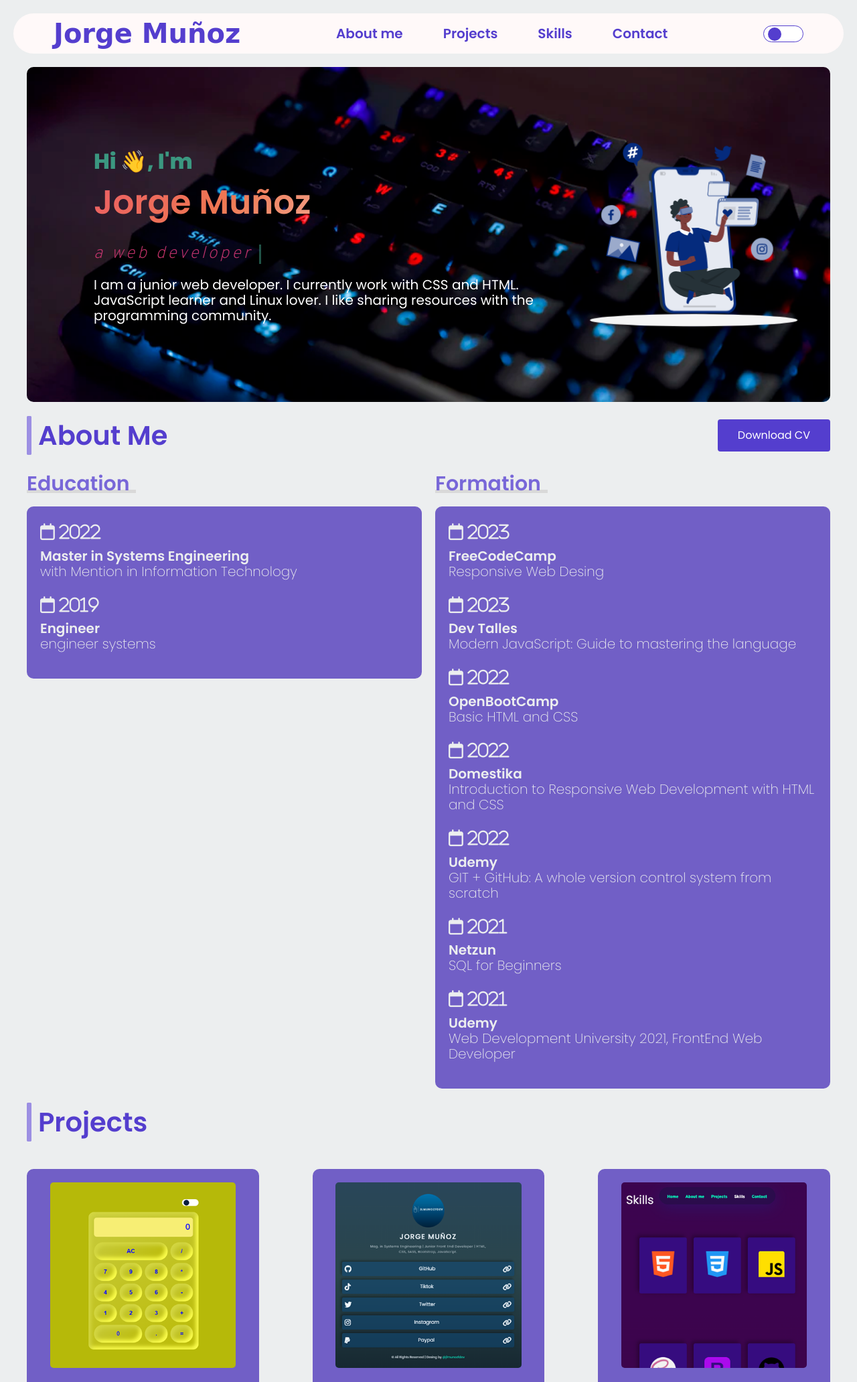
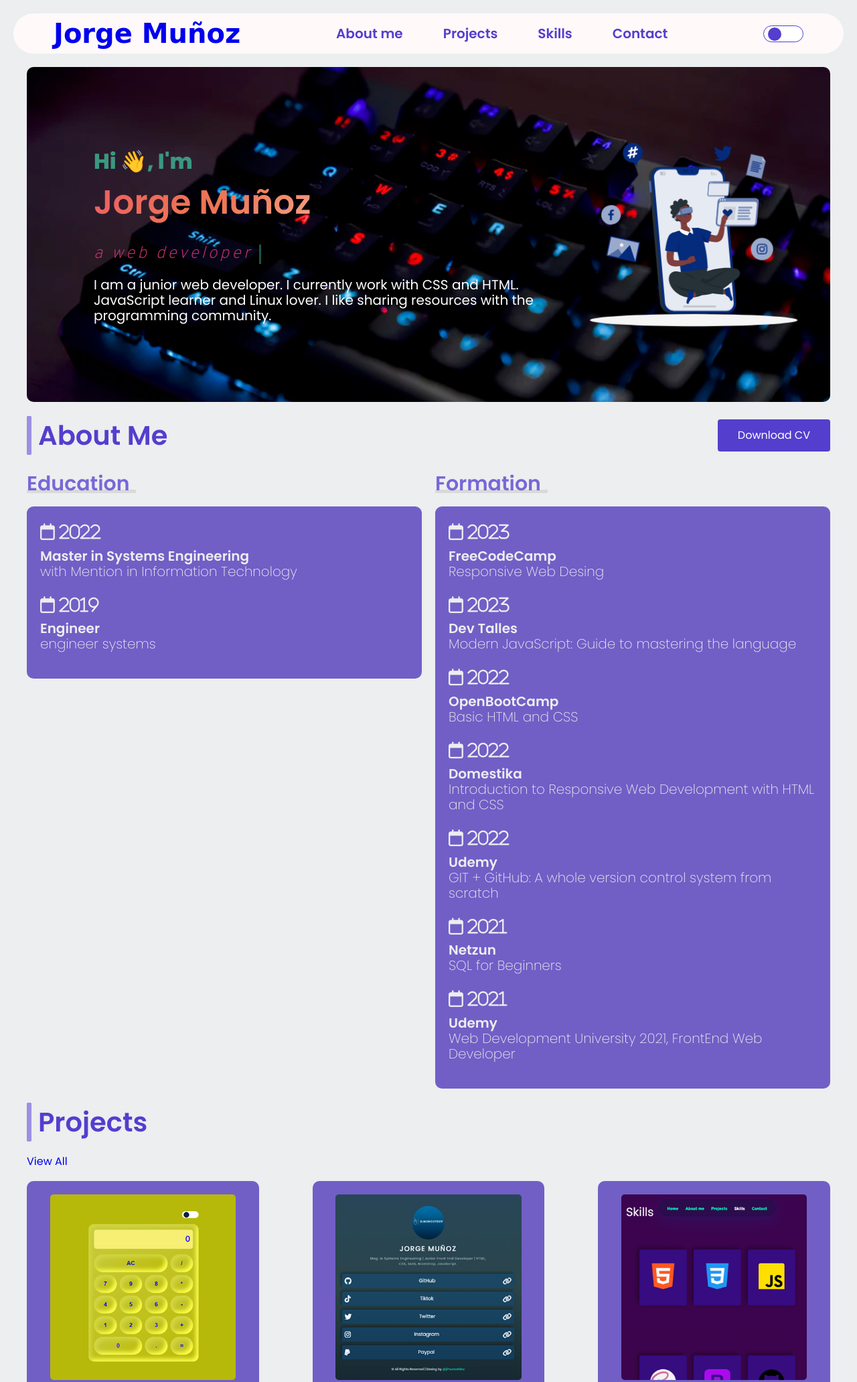
Before and after one commit to jlmunozfdev/portafolio-sass, a website: page index.html in a window 1280 px wide. Shown: the top 2063 px of the page at 67% size. Drawn offline with nearby package versions, Linux system fonts and the light colour scheme; a web font is replaced by a local one.

Commit message:
Update index.html

```diff
--- a/index.html
+++ b/index.html
@@ -24,7 +24,7 @@
     <header class="header">
 
             <div class="header__logo">
-                <h1 class="header__heading">Jorge Muñoz</h1>
+                <h1 class="header__heading"><a href="index.html">Jorge Muñoz</a></h1>
             </div>
 
             <nav class="navegacion">
@@ -143,7 +143,12 @@
     </section>
 
     <main id="projects" class="projects contenedor">
-        <h2 class="projects__heading">Projects</h2>
+        <div class="projects__cabecera">
+
+            <h2 class="projects__heading">Projects</h2>
+
+            <a class="projects__boton" href="projects.html">View All</a>
+        </div>
 
         <div class="projects__grid">
             <div class="project">
```
